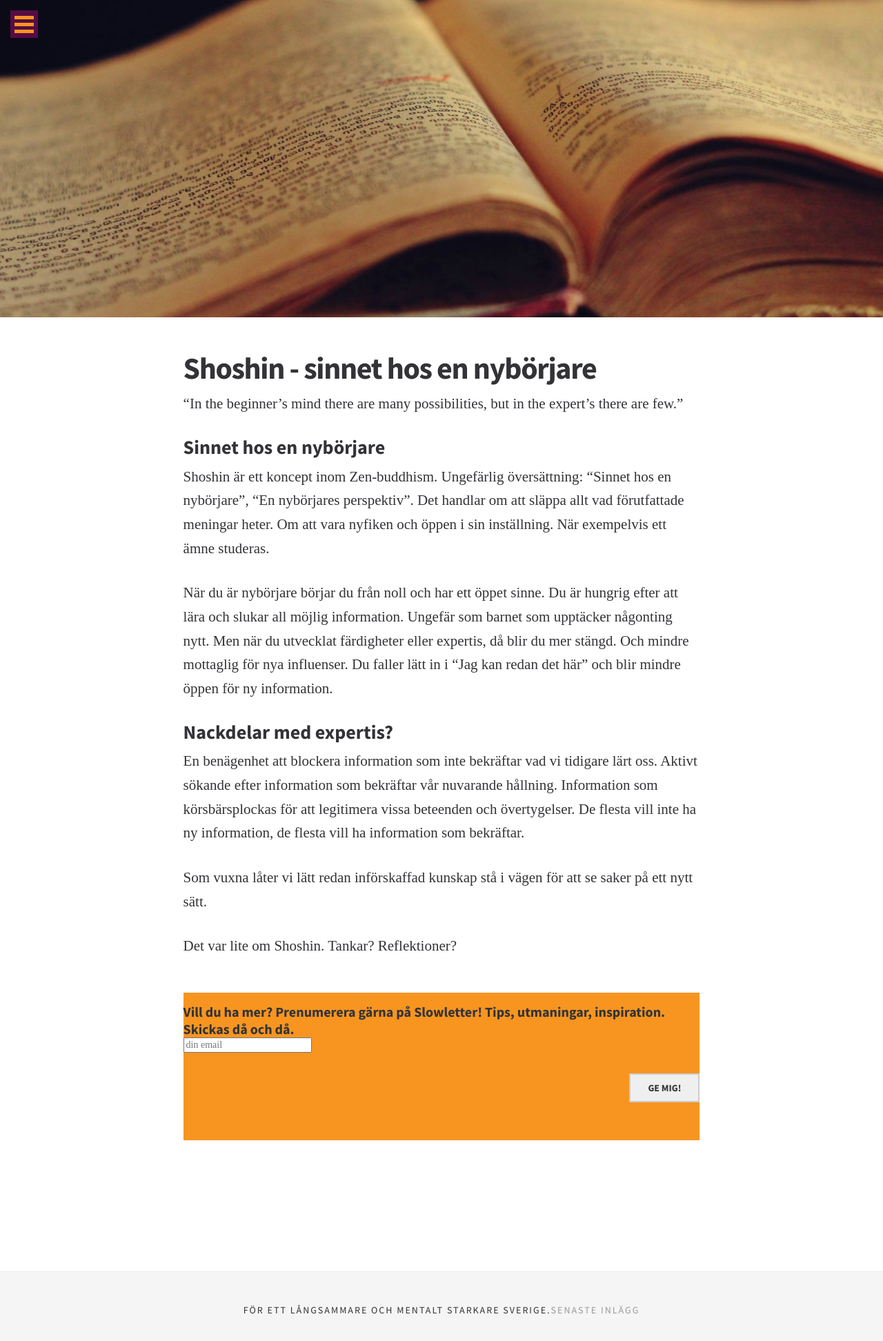
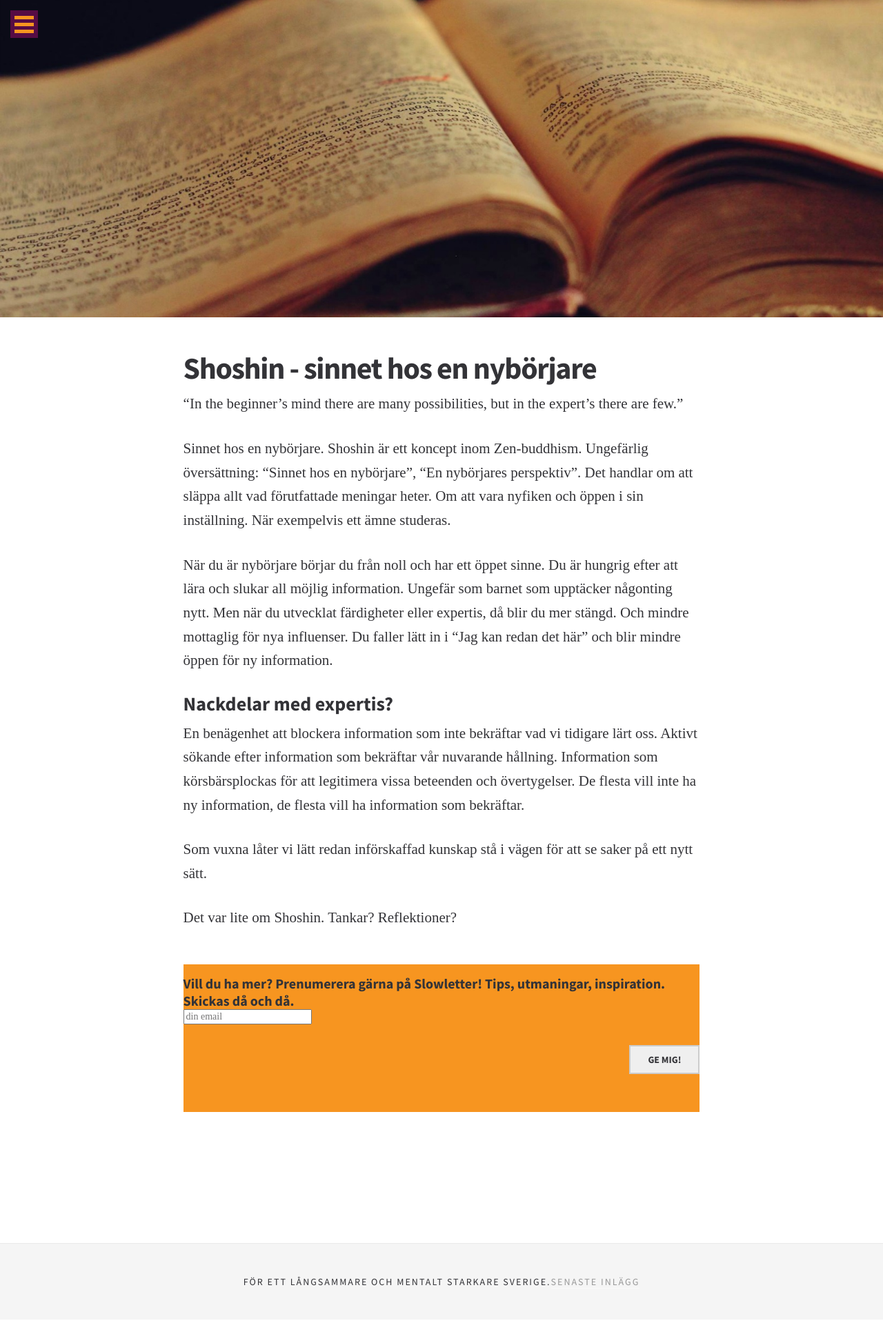
Before and after one commit to slowschool/slowschool.github.io, a Jekyll site: the page built from _posts/2016-09-07-shoshin.md, in a window 1280 px wide. Shown: the top 1944 px of the page at 69% size. Built offline with Jekyll 4.4.1, drawn with Linux system fonts in a browser that asks for light colours; some web fonts are replaced; comment, search, counter and statistics services are not loaded.

Commit message:
Add files via upload

```diff
--- a/_posts/2016-09-07-shoshin.md
+++ b/_posts/2016-09-07-shoshin.md
@@ -14,7 +14,7 @@ show_related_posts: false
 “In the beginner’s
 mind there are many possibilities, but in the expert’s there are few.”
 
-## Sinnet hos en nybörjare
+Sinnet hos en nybörjare.
 Shoshin är ett koncept inom Zen-buddhism. Ungefärlig översättning: "Sinnet hos en nybörjare", "En nybörjares perspektiv".
 Det handlar om att släppa allt vad förutfattade meningar heter. Om att vara nyfiken och öppen i sin inställning. När exempelvis ett ämne
 studeras.
```
